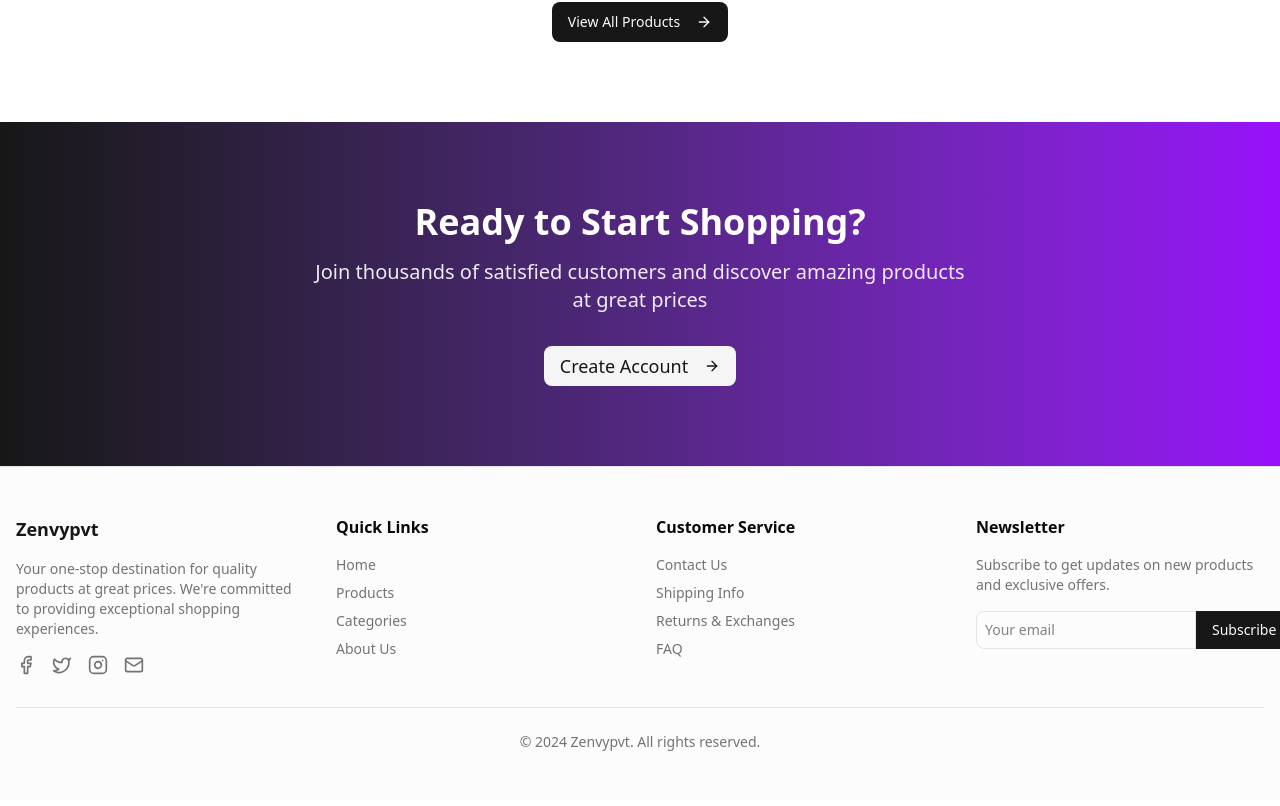
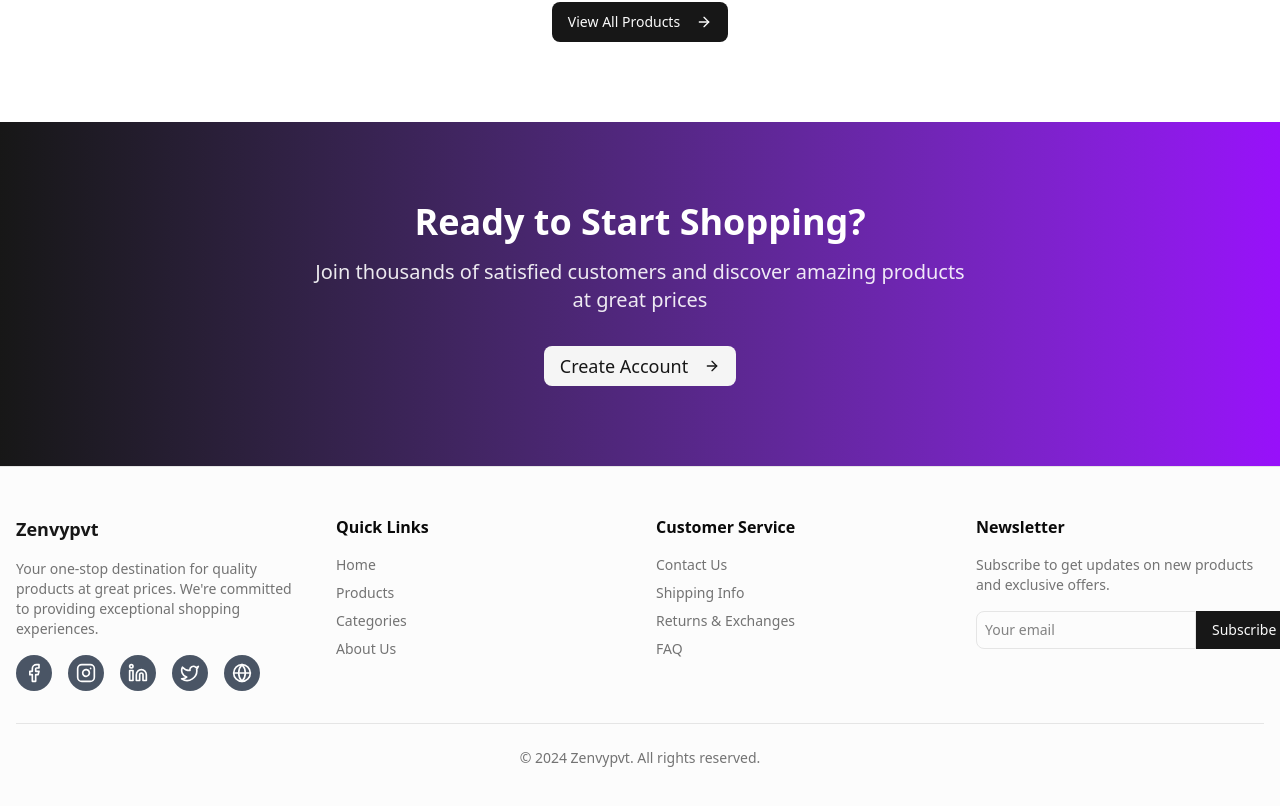
Before and after one commit to Mishrashubham10/zenvypvt, a Next.js app: page / in a window 1280 px wide. Shown: the part 1835-2641 px from the top of the page. Built offline with nearby package versions, Linux system fonts and the light colour scheme.

Commit message:
managing social links

```diff
--- a/src/components/Footer.tsx
+++ b/src/components/Footer.tsx
@@ -1,5 +1,25 @@
-import { Facebook, Twitter, Instagram, Mail } from 'lucide-react';
+'use client';
+
+import {
+  Facebook,
+  Instagram,
+  Linkedin,
+  Twitter,
+  Globe,
+} from 'lucide-react';
 import Link from 'next/link';
+
+const socials = [
+  { name: 'Facebook', icon: Facebook, url: 'https://facebook.com/61581161894392' },
+  { name: 'Instagram', icon: Instagram, url: 'https://instagram.com/YourPage' },
+  {
+    name: 'LinkedIn',
+    icon: Linkedin,
+    url: 'https://linkedin.com/in/zenvy-e-commerce-2a5145387',
+  },
+  { name: 'Twitter', icon: Twitter, url: 'https://twitter.com/ShopZenvy53946' },
+  { name: 'Pinterest', icon: Globe, url: 'https://pinterest.com/zenvyecommerce' },
+];
 
 export function Footer() {
   return (
@@ -10,13 +30,23 @@ export function Footer() {
             <h3 className="font-bold text-lg text-primary">Zenvypvt</h3>
             <p className="text-muted-foreground text-sm">
               Your one-stop destination for quality products at great prices.
-              We&apos;re committed to providing exceptional shopping experiences.
+              We&apos;re committed to providing exceptional shopping
+              experiences.
             </p>
+            {/* =========== SOCIAL ICONS ============== */}
             <div className="flex space-x-4">
-              <Facebook className="h-5 w-5 text-muted-foreground hover:text-primary cursor-pointer transition-colors" />
-              <Twitter className="h-5 w-5 text-muted-foreground hover:text-primary cursor-pointer transition-colors" />
-              <Instagram className="h-5 w-5 text-muted-foreground hover:text-primary cursor-pointer transition-colors" />
-              <Mail className="h-5 w-5 text-muted-foreground hover:text-primary cursor-pointer transition-colors" />
+              {socials.map(({ name, icon: Icon, url }) => (
+                <a
+                  key={name}
+                  href={url}
+                  target="_blank"
+                  rel="noopener noreferrer"
+                  aria-label={name}
+                  className="p-2 rounded-full bg-gray-600 hover:bg-gray-600 transition"
+                >
+                  <Icon className="size-5 text-white hover:text-yellow-300" />
+                </a>
+              ))}
             </div>
           </div>
 
```
Also changed, not shown: src/components/ProductCard.tsx (line endings or trailing spaces).
